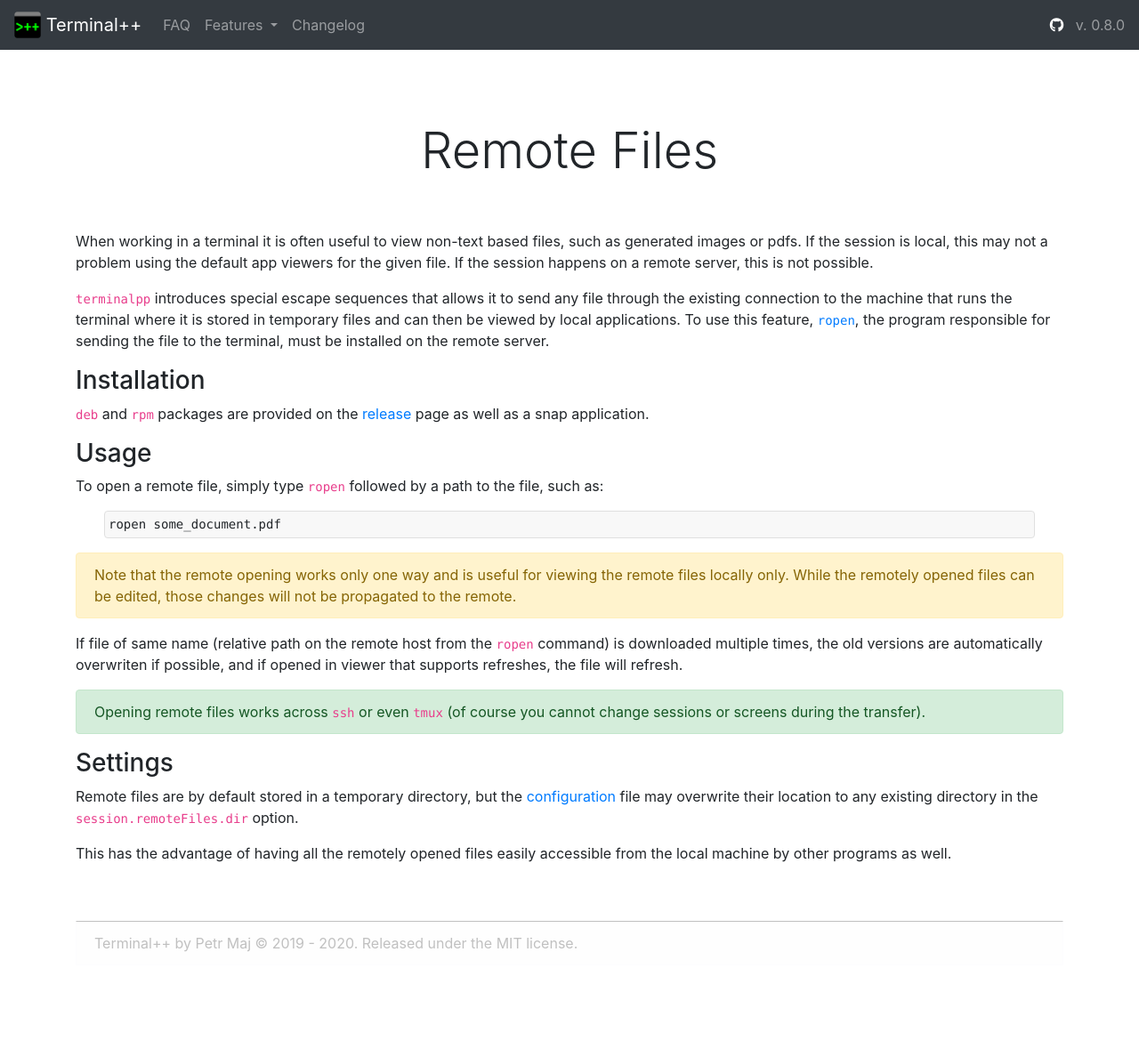
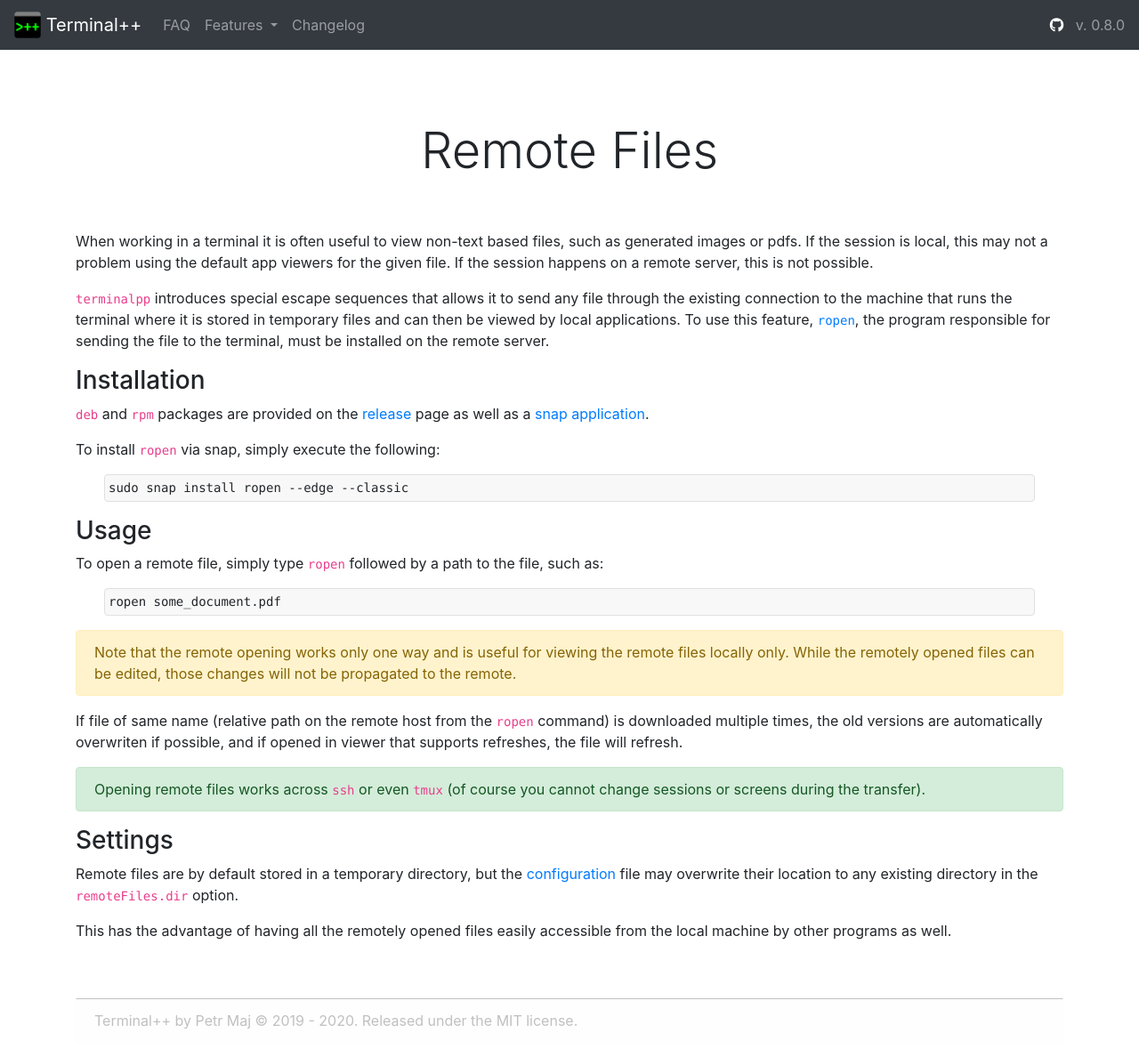
Before and after one commit to terminalpp/tpp-website, a Jekyll site: the page built from features/remote-files.md, in a window 1280 px wide. Shown: the whole page at 89% size. Built offline with Jekyll 4.4.1, drawn with Linux system fonts in a browser that asks for light colours; nearby versions of some CDN libraries; before the commit the page ends 1101 px from its top, so only the background shows below that.

Commit message:
ropen on snapcraft

```diff
--- a/features/remote-files.md
+++ b/features/remote-files.md
@@ -11,13 +11,11 @@
 
 ### Installation
 
-`deb` and `rpm` packages are provided on the [release](https://github.com/terminalpp/terminalpp/releases/latest) page as well as a snap application.
+`deb` and `rpm` packages are provided on the [release](https://github.com/terminalpp/terminalpp/releases/latest) page as well as a [snap application](https://snapcraft.io/ropen).
 
-<!-- Install the packages, e.g. for snap just run:
+To install `ropen` via snap, simply execute the following:
 
-    snap install ropen --edge --classic
-
--->
+    sudo snap install ropen --edge --classic
 
 ### Usage
 
@@ -40,6 +38,6 @@
 
 ### Settings
 
-Remote files are by default stored in a temporary directory, but the [configuration](/features/configuration.html) file may overwrite their location to any existing directory in the `session.remoteFiles.dir` option.
+Remote files are by default stored in a temporary directory, but the [configuration](/features/configuration.html) file may overwrite their location to any existing directory in the `remoteFiles.dir` option.
 
 This has the advantage of having all the remotely opened files easily accessible from the local machine by other programs as well.
```
Also changed, not shown: index.md (+1 -1 lines).
